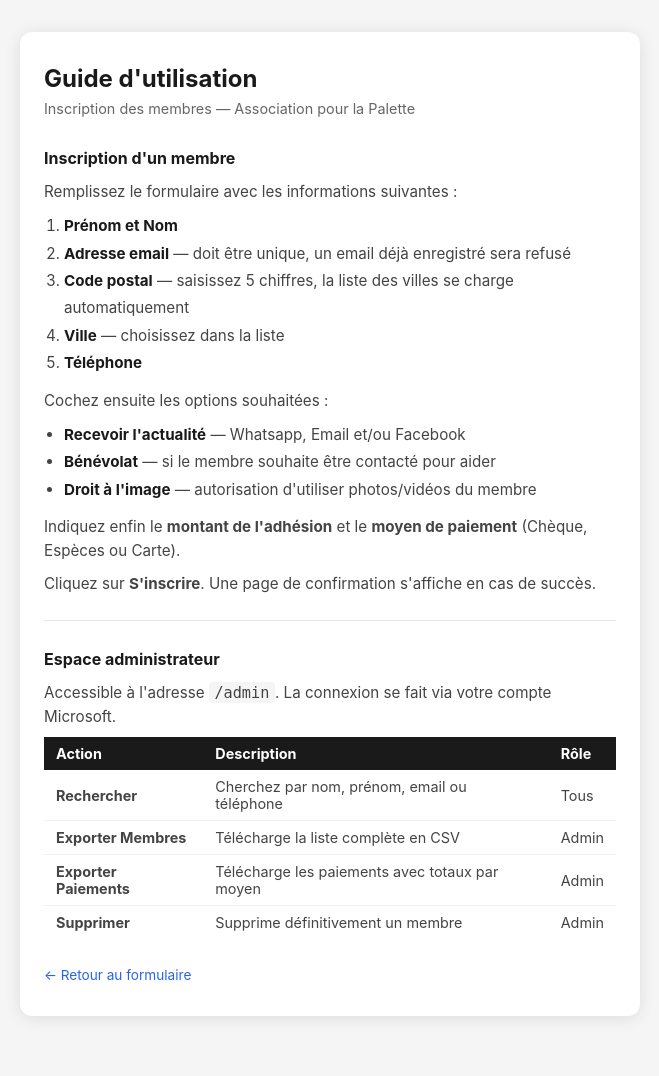
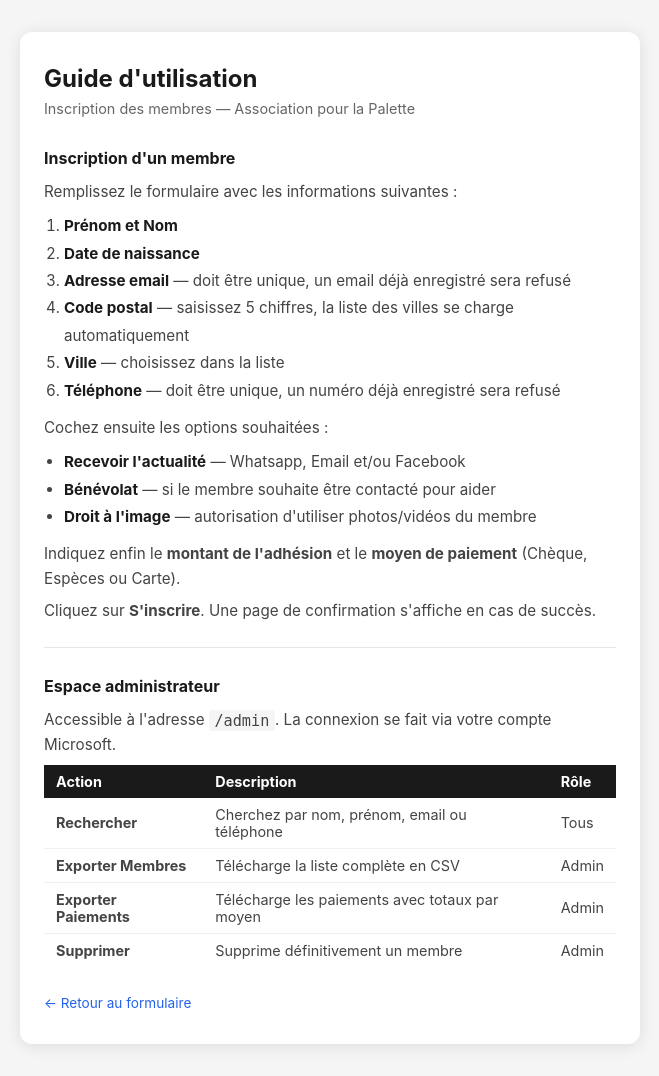
Before and after one commit to alexandreweiss/mesadherents, a Flask app: page /guide in a window 1280 px wide. Shown: the whole page, without its empty margins (310-969 px from the left). Before the commit the page ends 1018 px from the top, so only its background shows below. Run offline with Flask 3, Linux system fonts and the light colour scheme.

Commit message:
docs: add date de naissance to guide/README, admin button on main page
Co-Authored-By: Claude Sonnet 4.6 <noreply@anthropic.com>

```diff
--- a/templates/guide.html
+++ b/templates/guide.html
@@ -51,10 +51,11 @@
     <p>Remplissez le formulaire avec les informations suivantes :</p>
     <ol>
       <li><strong>Prénom et Nom</strong></li>
+      <li><strong>Date de naissance</strong></li>
       <li><strong>Adresse email</strong> — doit être unique, un email déjà enregistré sera refusé</li>
       <li><strong>Code postal</strong> — saisissez 5 chiffres, la liste des villes se charge automatiquement</li>
       <li><strong>Ville</strong> — choisissez dans la liste</li>
-      <li><strong>Téléphone</strong></li>
+      <li><strong>Téléphone</strong> — doit être unique, un numéro déjà enregistré sera refusé</li>
     </ol>
 
     <p style="margin-top:0.75rem;">Cochez ensuite les options souhaitées :</p>
--- a/templates/index.html
+++ b/templates/index.html
@@ -227,7 +227,10 @@
   <div class="card">
     <div style="display:flex;align-items:baseline;justify-content:space-between;margin-bottom:0.25rem;">
       <h1>Devenir membre</h1>
-      <a href="/guide" target="_blank" style="font-size:0.8rem;color:#2563eb;text-decoration:none;">Guide d'utilisation ↗</a>
+      <div style="display:flex;gap:0.75rem;align-items:center;">
+        <a href="/guide" target="_blank" style="font-size:0.8rem;color:#2563eb;text-decoration:none;">Guide ↗</a>
+        <a href="/admin" style="font-size:0.8rem;color:#fff;background:#374151;padding:0.25rem 0.6rem;border-radius:6px;text-decoration:none;font-weight:600;">Admin</a>
+      </div>
     </div>
     <p class="subtitle">Remplissez le formulaire pour vous inscrire.</p>
     {% if error %}
```
Also changed, not shown: README.md.
